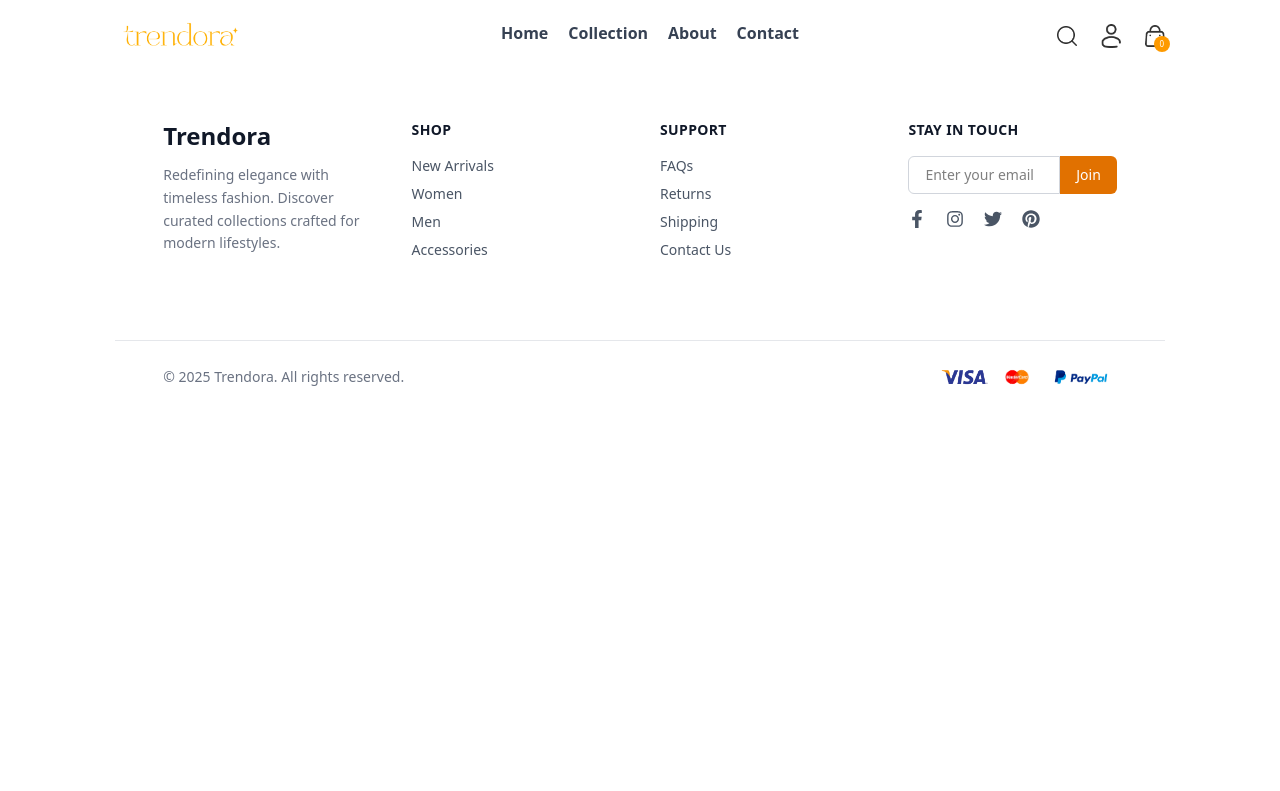
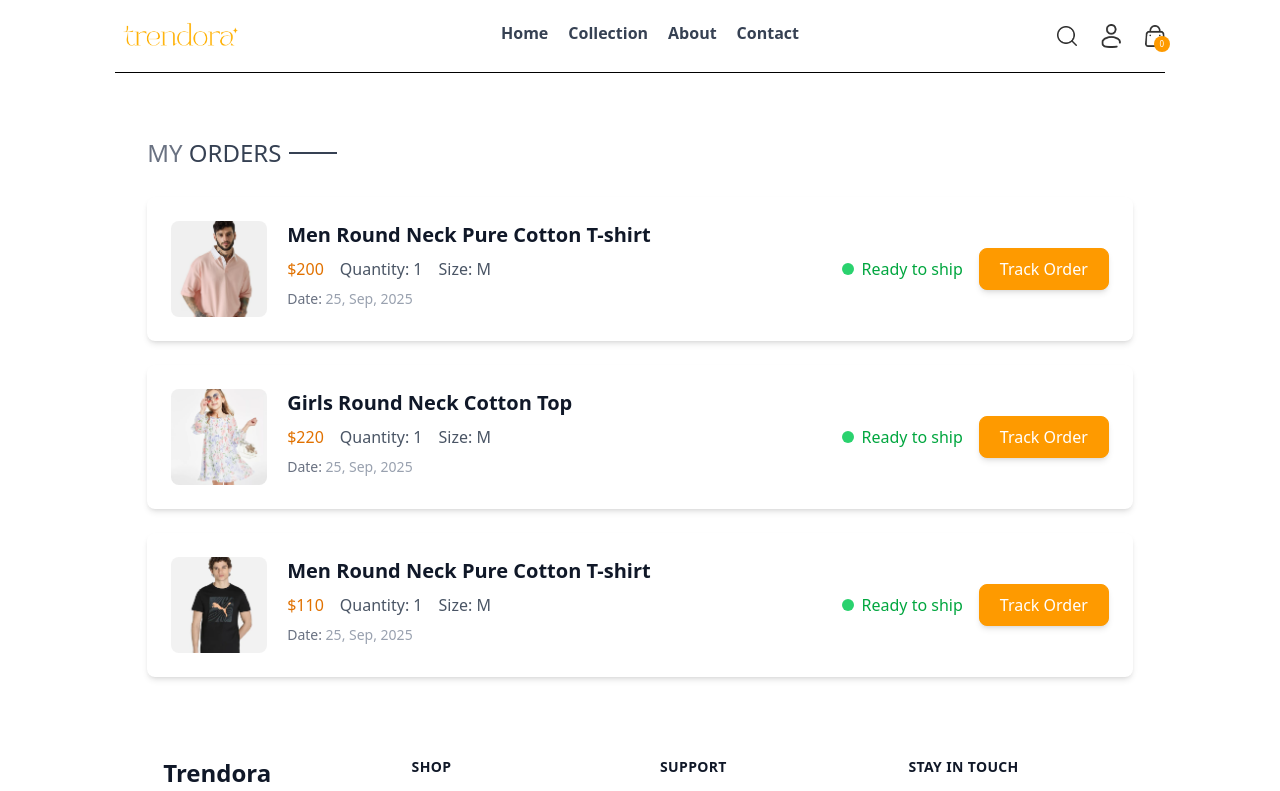
Before and after one commit to Dinesh0017/Trendora, a React (Vite) app in the folder frontend/: page /orders in a window 1280 px wide. Shown: the top 791 px of the page. Built offline with nearby package versions, Linux system fonts and the light colour scheme.

Commit message:
order page create

```diff
--- a/frontend/src/components/Hero.jsx
+++ b/frontend/src/components/Hero.jsx
@@ -1,10 +1,10 @@
 import React from "react";
 import { Link } from "react-router-dom";
-import { assets } from "../assets/images/assets"; // replace with actual images
+import { assets } from "../assets/images/assets";
 
 const Hero = () => {
   return (
-    <section className="bg-white">
+    <section className="bg-white mt-6">
       <div className="max-w-7xl mx-auto px-6 lg:px-12">
         {/* Top Product Grid */}
         <div className="grid grid-cols-1 sm:grid-cols-2 lg:grid-cols-4 gap-6 mb-12">
--- a/frontend/src/pages/Orders.jsx
+++ b/frontend/src/pages/Orders.jsx
@@ -1,11 +1,72 @@
-import React from 'react'
+import React, { useContext } from "react";
+import { ShopContext } from "../context/shopContext";
+import Title from "../components/Title";
 
 const Orders = () => {
+  const { products, currency } = useContext(ShopContext);
+
   return (
-    <div>
+    <div className="border-t pt-16 px-4 sm:px-6 lg:px-8 mb-8">
+      {/* Section Title */}
+      <div className="text-2xl  mb-4 text-gray-800">
+        <Title text1={"MY "} text2={"ORDERS"} />
+      </div>
 
+      {/* Orders List */}
+      <div className="space-y-6">
+        {products.slice(1, 4).map((item, index) => (
+          <div
+            key={index}
+            className="bg-white shadow-md rounded-lg hover:shadow-xl transition-all duration-300 p-4 sm:p-6 flex flex-col md:flex-row md:items-center md:justify-between gap-6"
+          >
+            {/* Product Info */}
+            <div className="flex items-start gap-5">
+              {/* Product Image */}
+              <img
+                src={item.image[0]}
+                alt={item.name}
+                className="w-16 sm:w-24 sm:h-24 object-cover rounded-lg "
+              />
+
+              {/* Product Details */}
+              <div>
+                <p className="text-lg sm:text-xl font-semibold text-gray-900">
+                  {item.name}
+                </p>
+                <div className="flex flex-wrap items-center gap-4 mt-2 text-gray-700 text-sm sm:text-base">
+                  <p className="font-medium text-amber-600">
+                    {currency}
+                    {item.price}
+                  </p>
+                  <p className="text-gray-600">Quantity: 1</p>
+                  <p className="text-gray-600">Size: M</p>
+                </div>
+                <p className="mt-2 text-xs sm:text-sm text-gray-500">
+                  Date: <span className="text-gray-400">25, Sep, 2025</span>
+                </p>
+              </div>
+            </div>
+
+            {/* Order Status + Action */}
+            <div className="w-full md:w-auto flex flex-col sm:flex-row items-start sm:items-center justify-between gap-4">
+              {/* Status */}
+              <div className="flex items-center gap-2">
+                <span className="w-3 h-3 rounded-full bg-green-500 animate-pulse"></span>
+                <p className="text-sm sm:text-base font-medium text-green-600">
+                  Ready to ship
+                </p>
+              </div>
+
+              {/* Track Button */}
+              <button className="border border-amber-500 bg-amber-500 text-white px-5 py-2 rounded-lg text-sm sm:text-base font-medium shadow-md hover:bg-amber-600 hover:shadow-lg transition-all duration-300 cursor-pointer">
+                Track Order
+              </button>
+            </div>
+          </div>
+        ))}
+      </div>
     </div>
-  )
-}
+  );
+};
 
-export default Orders
+export default Orders;
```
